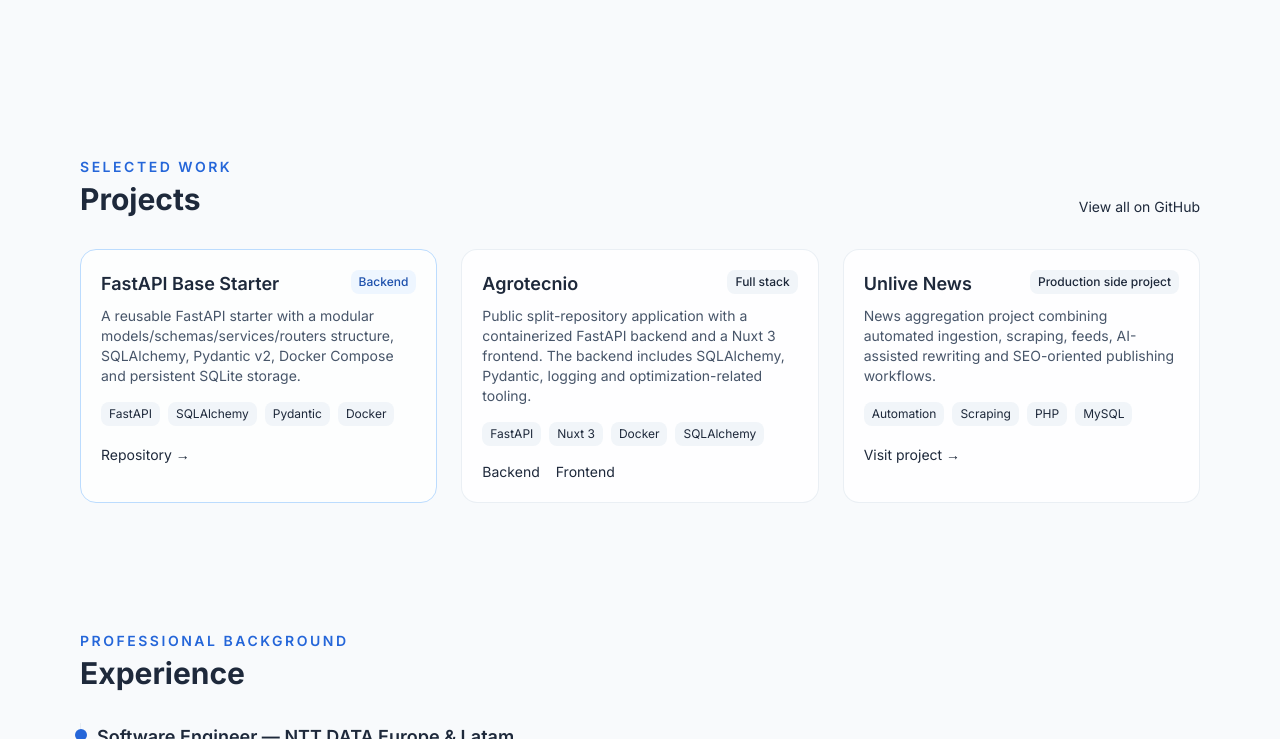
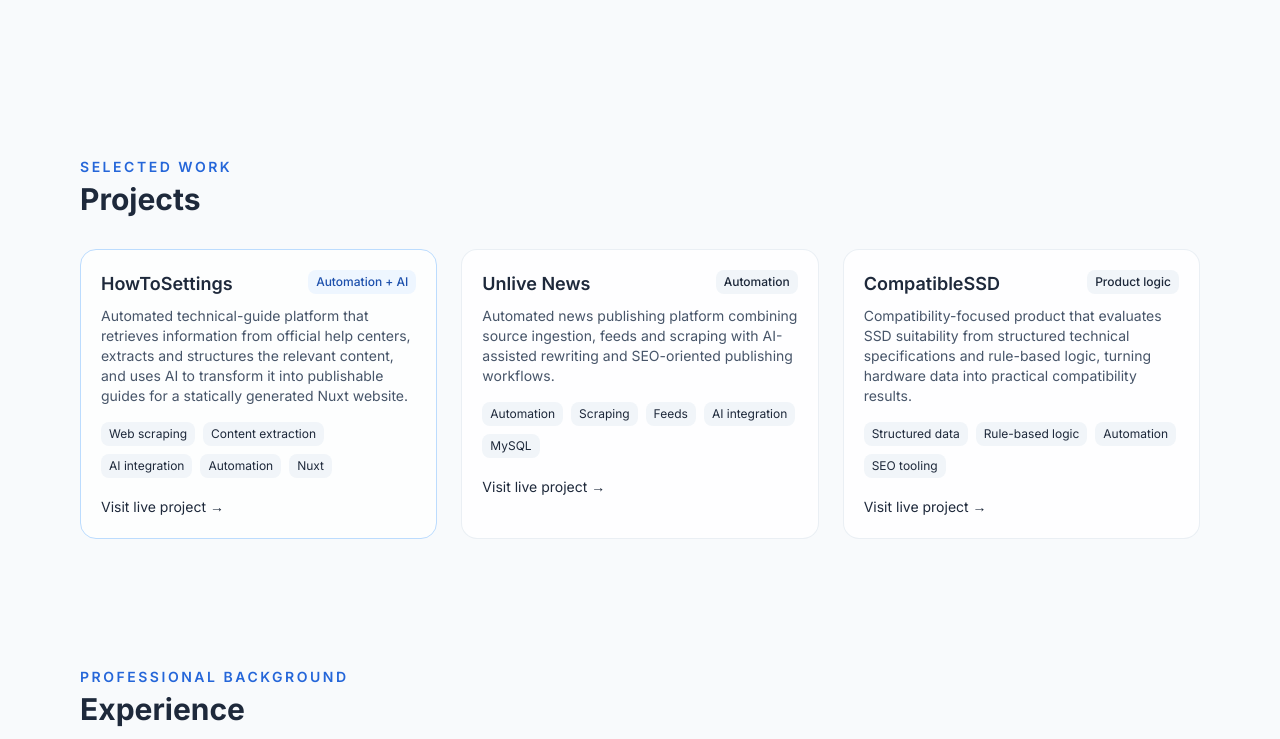
Before and after one commit to brianlatre/brianlatre.github.io, a plain HTML site: page index.html in a window 1280 px wide. Shown: the part 590-1329 px from the top of the page. Drawn offline with nearby package versions, Linux system fonts and the light colour scheme.

Commit message:
actualizado porfotolio

```diff
--- a/index.html
+++ b/index.html
@@ -282,14 +282,6 @@
             </p>
             <h2 class="mt-1 text-2xl font-bold md:text-3xl">Projects</h2>
           </div>
-
-          <a
-            class="link-underline text-sm"
-            href="https://github.com/brianlatre?tab=repositories"
-            target="_blank"
-            rel="noopener"
-            >View all on GitHub</a
-          >
         </div>
 
         <div class="mt-8 grid gap-6 md:grid-cols-2 lg:grid-cols-3">
@@ -297,91 +289,35 @@
             class="group rounded-2xl border border-primary-200 bg-white/80 p-5 transition hover:shadow-soft dark:border-primary-800 dark:bg-slate-900/40"
           >
             <div class="flex items-start justify-between gap-3">
-              <h3 class="text-lg font-semibold">FastAPI Base Starter</h3>
+              <h3 class="text-lg font-semibold">HowToSettings</h3>
               <span
                 class="rounded-lg bg-primary-50 px-2 py-1 text-xs font-medium text-primary-700 dark:bg-primary-900/30 dark:text-primary-300"
-                >Backend</span
+                >Automation + AI</span
               >
             </div>
 
             <p class="mt-2 text-sm text-slate-600 dark:text-slate-300">
-              A reusable FastAPI starter with a modular
-              models/schemas/services/routers structure, SQLAlchemy, Pydantic
-              v2, Docker Compose and persistent SQLite storage.
+              Automated technical-guide platform that retrieves information
+              from official help centers, extracts and structures the relevant
+              content, and uses AI to transform it into publishable guides for
+              a statically generated Nuxt website.
             </p>
 
             <ul class="mt-4 flex flex-wrap gap-2 text-xs">
-              <li class="rounded-lg bg-slate-100 px-2 py-1 dark:bg-slate-800/70">
-                FastAPI
-              </li>
-              <li class="rounded-lg bg-slate-100 px-2 py-1 dark:bg-slate-800/70">
-                SQLAlchemy
-              </li>
-              <li class="rounded-lg bg-slate-100 px-2 py-1 dark:bg-slate-800/70">
-                Pydantic
-              </li>
-              <li class="rounded-lg bg-slate-100 px-2 py-1 dark:bg-slate-800/70">
-                Docker
-              </li>
+              <li class="rounded-lg bg-slate-100 px-2 py-1 dark:bg-slate-800/70">Web scraping</li>
+              <li class="rounded-lg bg-slate-100 px-2 py-1 dark:bg-slate-800/70">Content extraction</li>
+              <li class="rounded-lg bg-slate-100 px-2 py-1 dark:bg-slate-800/70">AI integration</li>
+              <li class="rounded-lg bg-slate-100 px-2 py-1 dark:bg-slate-800/70">Automation</li>
+              <li class="rounded-lg bg-slate-100 px-2 py-1 dark:bg-slate-800/70">Nuxt</li>
             </ul>
 
             <div class="mt-4">
               <a
                 class="link-underline text-sm"
-                href="https://github.com/brianlatre/fastapi-base"
+                href="https://howtosettings.com"
                 target="_blank"
                 rel="noopener"
-                >Repository →</a
-              >
-            </div>
-          </article>
-
-          <article
-            class="group rounded-2xl border border-slate-200/70 bg-white/80 p-5 transition hover:shadow-soft dark:border-slate-800 dark:bg-slate-900/40"
-          >
-            <div class="flex items-start justify-between gap-3">
-              <h3 class="text-lg font-semibold">Agrotecnio</h3>
-              <span
-                class="rounded-lg bg-slate-100 px-2 py-1 text-xs font-medium dark:bg-slate-800"
-                >Full stack</span
-              >
-            </div>
-
-            <p class="mt-2 text-sm text-slate-600 dark:text-slate-300">
-              Public split-repository application with a containerized FastAPI
-              backend and a Nuxt 3 frontend. The backend includes SQLAlchemy,
-              Pydantic, logging and optimization-related tooling.
-            </p>
-
-            <ul class="mt-4 flex flex-wrap gap-2 text-xs">
-              <li class="rounded-lg bg-slate-100 px-2 py-1 dark:bg-slate-800/70">
-                FastAPI
-              </li>
-              <li class="rounded-lg bg-slate-100 px-2 py-1 dark:bg-slate-800/70">
-                Nuxt 3
-              </li>
-              <li class="rounded-lg bg-slate-100 px-2 py-1 dark:bg-slate-800/70">
-                Docker
-              </li>
-              <li class="rounded-lg bg-slate-100 px-2 py-1 dark:bg-slate-800/70">
-                SQLAlchemy
-              </li>
-            </ul>
-
-            <div class="mt-4 flex gap-4 text-sm">
-              <a
-                class="link-underline"
-                href="https://github.com/brianlatre/agrotecnio-back"
-                target="_blank"
-                rel="noopener"
-                >Backend</a
-              >
-              <a
-                class="link-underline"
-                href="https://github.com/brianlatre/agrotecnio-front"
-                target="_blank"
-                rel="noopener"
-                >Frontend</a
+                >Visit live project →</a
               >
             </div>
           </article>
@@ -393,29 +329,22 @@
               <h3 class="text-lg font-semibold">Unlive News</h3>
               <span
                 class="rounded-lg bg-slate-100 px-2 py-1 text-xs font-medium dark:bg-slate-800"
-                >Production side project</span
+                >Automation</span
               >
             </div>
 
             <p class="mt-2 text-sm text-slate-600 dark:text-slate-300">
-              News aggregation project combining automated ingestion, scraping,
-              feeds, AI-assisted rewriting and SEO-oriented publishing
-              workflows.
+              Automated news publishing platform combining source ingestion,
+              feeds and scraping with AI-assisted rewriting and SEO-oriented
+              publishing workflows.
             </p>
 
             <ul class="mt-4 flex flex-wrap gap-2 text-xs">
-              <li class="rounded-lg bg-slate-100 px-2 py-1 dark:bg-slate-800/70">
-                Automation
-              </li>
-              <li class="rounded-lg bg-slate-100 px-2 py-1 dark:bg-slate-800/70">
-                Scraping
-              </li>
-              <li class="rounded-lg bg-slate-100 px-2 py-1 dark:bg-slate-800/70">
-                PHP
-              </li>
-              <li class="rounded-lg bg-slate-100 px-2 py-1 dark:bg-slate-800/70">
-                MySQL
-              </li>
+              <li class="rounded-lg bg-slate-100 px-2 py-1 dark:bg-slate-800/70">Automation</li>
+              <li class="rounded-lg bg-slate-100 px-2 py-1 dark:bg-slate-800/70">Scraping</li>
+              <li class="rounded-lg bg-slate-100 px-2 py-1 dark:bg-slate-800/70">Feeds</li>
+              <li class="rounded-lg bg-slate-100 px-2 py-1 dark:bg-slate-800/70">AI integration</li>
+              <li class="rounded-lg bg-slate-100 px-2 py-1 dark:bg-slate-800/70">MySQL</li>
             </ul>
 
             <div class="mt-4">
@@ -424,7 +353,42 @@
                 href="https://unlivenews.com"
                 target="_blank"
                 rel="noopener"
-                >Visit project →</a
+                >Visit live project →</a
+              >
+            </div>
+          </article>
+
+          <article
+            class="group rounded-2xl border border-slate-200/70 bg-white/80 p-5 transition hover:shadow-soft dark:border-slate-800 dark:bg-slate-900/40"
+          >
+            <div class="flex items-start justify-between gap-3">
+              <h3 class="text-lg font-semibold">CompatibleSSD</h3>
+              <span
+                class="rounded-lg bg-slate-100 px-2 py-1 text-xs font-medium dark:bg-slate-800"
+                >Product logic</span
+              >
+            </div>
+
+            <p class="mt-2 text-sm text-slate-600 dark:text-slate-300">
+              Compatibility-focused product that evaluates SSD suitability
+              from structured technical specifications and rule-based logic,
+              turning hardware data into practical compatibility results.
+            </p>
+
+            <ul class="mt-4 flex flex-wrap gap-2 text-xs">
+              <li class="rounded-lg bg-slate-100 px-2 py-1 dark:bg-slate-800/70">Structured data</li>
+              <li class="rounded-lg bg-slate-100 px-2 py-1 dark:bg-slate-800/70">Rule-based logic</li>
+              <li class="rounded-lg bg-slate-100 px-2 py-1 dark:bg-slate-800/70">Automation</li>
+              <li class="rounded-lg bg-slate-100 px-2 py-1 dark:bg-slate-800/70">SEO tooling</li>
+            </ul>
+
+            <div class="mt-4">
+              <a
+                class="link-underline text-sm"
+                href="https://compatiblessd.com"
+                target="_blank"
+                rel="noopener"
+                >Visit live project →</a
               >
             </div>
           </article>
```
